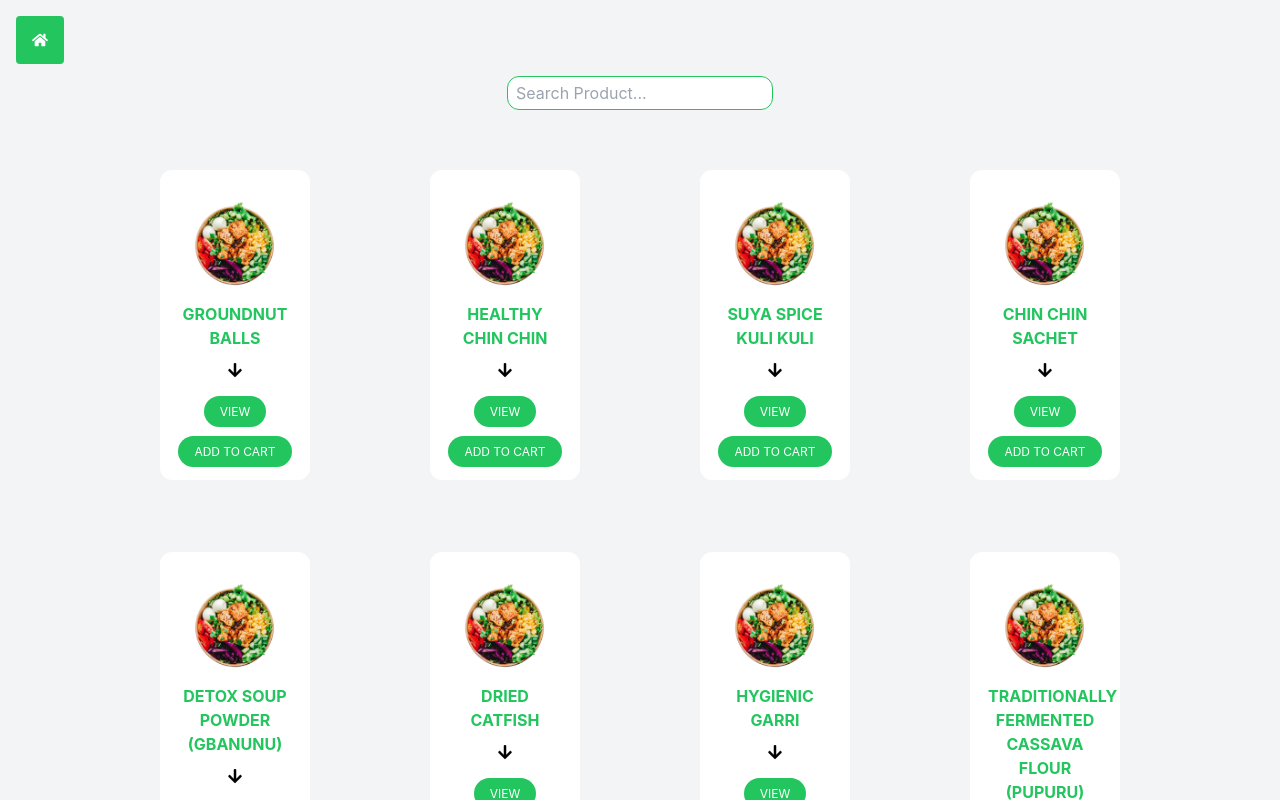
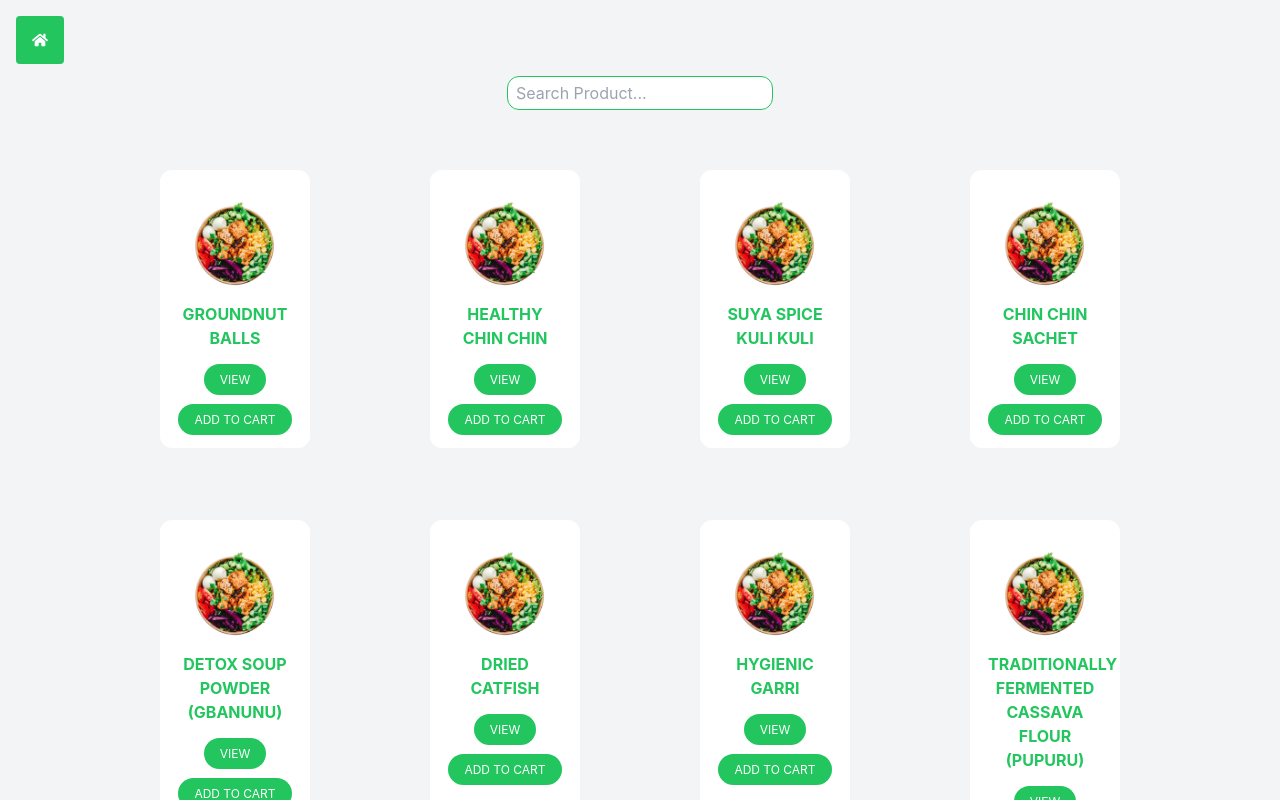
Before and after one commit to Emmy-Akintz/larry-pat-foods, a React (Create React App) app: page /prodlist in a window 1280 px wide. Shown: the top 800 px of the page. Built offline with nearby package versions, Linux system fonts and the light colour scheme.

Commit message:
Update fullProducts.jsx

```diff
--- a/src/pages/fullProducts.jsx
+++ b/src/pages/fullProducts.jsx
@@ -34,9 +34,9 @@ function FullProducts() {
                         <img src={e.image} alt="" />
                         <p className="font-bold text-green-500">{e.name}</p>
                         {/* <p className="">{e.price}</p> */}
-                        <IconContext.Provider value={{ color: 'black' }}>
-                            <FaArrowDown className='mx-auto mt-4 animate-bounce' />
-                        </IconContext.Provider>
+                     {/*   <IconContext.Provider value={{ color: 'black' }}>
+                           <FaArrowDown className='mx-auto mt-4 animate-bounce' />
+                        </IconContext.Provider>*/}
                         <button className='mt-4'>
                             <a href="/" className='bg-green-500 hover:bg-green-400 transition-all py-2 px-4 rounded-3xl text-white text-xs animate-bounce'>VIEW</a>
                         </button>
```
